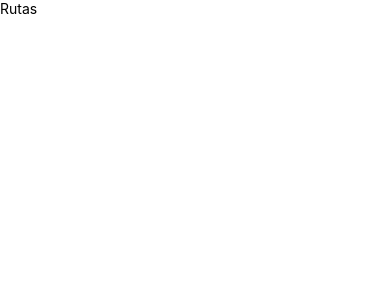
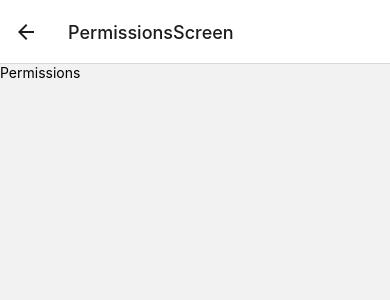
Before and after one commit to Satronic/08-RutasApp, a React Native app: screen /PermissionsScreen in a window 390 px wide. Shown: the top 300 px of the page. Built offline with nearby package versions, Linux system fonts and the light colour scheme.

Commit message:
Add the StackNavigator and Screens components

```diff
--- a/App.tsx
+++ b/App.tsx
@@ -1,11 +1,12 @@
 import React from 'react';
-import { Text, View } from 'react-native';
+import { NavigationContainer } from '@react-navigation/native';
+import { StackNavigator } from './src/router/StackNavigator';
 
 const App = () => {
   return (
-    <View>
-      <Text>Rutas</Text>
-    </View>
+    <NavigationContainer>
+      <StackNavigator />
+    </NavigationContainer>
   )
 }
 
--- /dev/null
+++ b/src/router/StackNavigator.tsx
@@ -0,0 +1,14 @@
+import { createStackNavigator } from '@react-navigation/stack';
+import { HomeScreen } from '../screens/HomeScreen';
+import { PermissionsScreen } from '../screens/PermissionsScreen';
+
+const Stack = createStackNavigator();
+
+export const StackNavigator = () => {
+  return (
+    <Stack.Navigator>
+      <Stack.Screen name="HomeScreen" component={HomeScreen} />
+      <Stack.Screen name="PermissionsScreen" component={PermissionsScreen} />
+    </Stack.Navigator>
+  );
+}
--- /dev/null
+++ b/src/screens/HomeScreen.tsx
@@ -0,0 +1,12 @@
+import React from 'react'
+import { View, Text } from 'react-native';
+import Icon from 'react-native-vector-icons/Ionicons';
+
+export const HomeScreen = () => {
+    return (
+        <View>
+            <Text>Rutas</Text>
+            <Icon name='airplane-outline' size={32} color="green" />
+        </View>
+    )
+}
--- /dev/null
+++ b/src/screens/PermissionsScreen.tsx
@@ -0,0 +1,10 @@
+import React from 'react';
+import { Text, View } from 'react-native';
+
+export const PermissionsScreen = () => {
+  return (
+    <View>
+        <Text>Permissions</Text>
+    </View>
+  )
+}
```
Also changed, not shown: package.json (+8 -1 lines), 2 other files (tests, documents, lock files or other folders).
